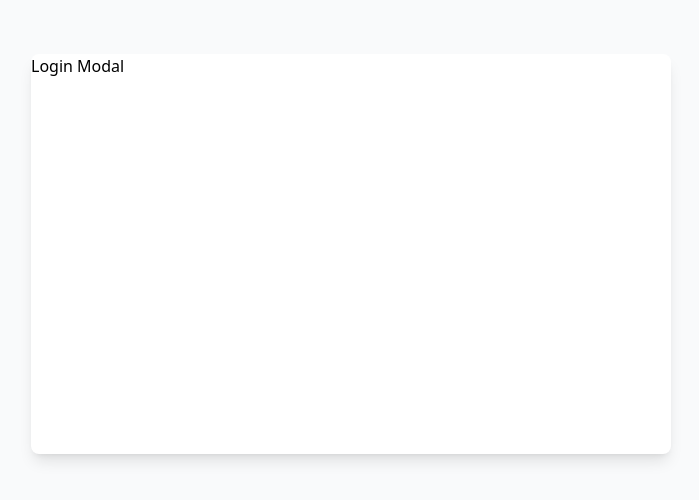
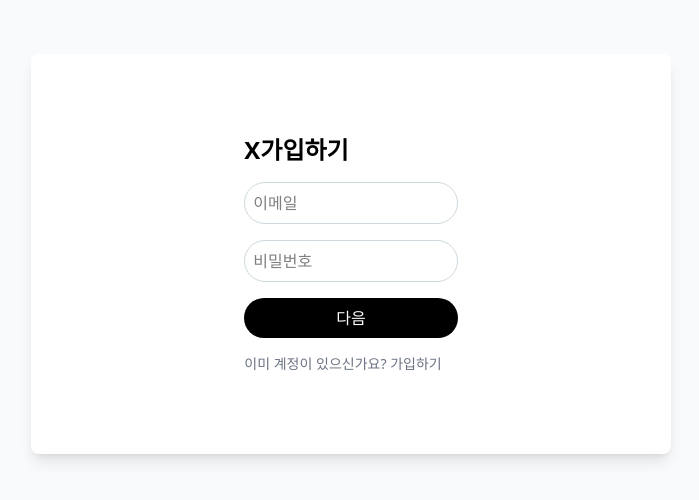
Before and after one commit to HBDCHAEYOUNG/x_web, a Next.js app: page /i/flow/login in a window 1280 px wide. Shown: the part 146-646 px from the top of the page, without its empty margins (289-988 px from the left). Built offline with nearby package versions, Linux system fonts and the light colour scheme.

Commit message:
modal ui update

```diff
--- a/src/app/(before login)/i/flow/login/page.tsx
+++ b/src/app/(before login)/i/flow/login/page.tsx
@@ -1,8 +1,28 @@
+import Link from "next/link";
+
 export default function LoginModal() {
   return (
     <div className="fixed inset-0 bg-gray-50 bg-opacity-10 flex items-center justify-center z-50">
-      <div className="bg-white w-1/2 h-1/2 rounded-lg shadow-lg">
-        Login Modal
+      <div className="bg-white w-1/2 h-1/2 rounded-lg shadow-lg flex flex-col justify-center">
+        <div className="flex flex-col gap-4 mx-auto w-1/3">
+          <h1 className="text-2xl font-bold">X가입하기</h1>
+          <input
+            type="text"
+            placeholder="이메일"
+            className="rounded-full border border-brand-grey p-2 w-full"
+          />
+          <input
+            type="text"
+            placeholder="비밀번호"
+            className="rounded-full border border-brand-grey p-2 w-full"
+          />
+          <button className="bg-black text-white px-4 p-2 rounded-full w-full">
+            다음
+          </button>
+          <p className="text-sm text-gray-500">
+            이미 계정이 있으신가요? <Link href="/login">가입하기</Link>
+          </p>
+        </div>
       </div>
     </div>
   );
```
